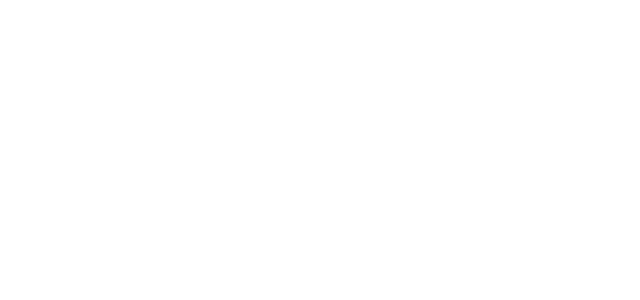
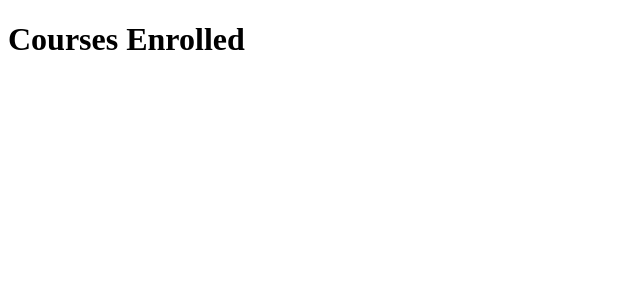
Before and after one commit to Tibro0/smart-learn, a React (Vite) app in the folder frontend/: page /account/courses-enrolled in a window 1280 px wide. Before the commit this address had no page. Shown: the top 300 px of the page, without its empty margins (0-640 px from the left). Built offline with nearby package versions, Linux system fonts and the light colour scheme.

Commit message:
Frontend All Routes Create

```diff
--- a/frontend/src/App.jsx
+++ b/frontend/src/App.jsx
@@ -2,6 +2,13 @@
 import { BrowserRouter, Route, Routes } from "react-router-dom";
 import Home from "./components/pages/Home";
 import Courses from "./components/pages/Courses";
+import Detail from "./components/pages/Detail";
+import Login from "./components/pages/Login";
+import Register from "./components/pages/Register";
+import MyCourses from "./components/pages/account/MyCourses";
+import CoursesEnrolled from "./components/pages/account/CoursesEnrolled";
+import ChangePassword from "./components/pages/account/ChangePassword";
+import WatchCourse from "./components/pages/account/WatchCourse";
 
 function App() {
   return (
@@ -9,6 +16,13 @@
       <Routes>
         <Route path="/" element={<Home />} />
         <Route path="/courses" element={<Courses />} />
+        <Route path='/detail' element={<Detail/>}/>
+        <Route path='/account/login' element={<Login/>}/>
+        <Route path='/account/register' element={<Register/>}/>
+        <Route path='/account/my-courses' element={<MyCourses/>}/>
+        <Route path='/account/courses-enrolled' element={<CoursesEnrolled/>}/>
+        <Route path='/account/watch-course' element={<WatchCourse/>}/>
+        <Route path='/account/change-password' element={<ChangePassword/>}/>
       </Routes>
     </BrowserRouter>
   );
--- /dev/null
+++ b/frontend/src/components/pages/account/CoursesEnrolled.jsx
@@ -0,0 +1,11 @@
+import React from 'react'
+
+const CoursesEnrolled = () => {
+  return (
+    <div>
+      <h1>Courses Enrolled</h1>
+    </div>
+  )
+}
+
+export default CoursesEnrolled
--- a/frontend/src/components/pages/account/MyCourses.jsx
+++ b/frontend/src/components/pages/account/MyCourses.jsx
@@ -3,7 +3,7 @@
 const MyCourses = () => {
   return (
     <div>
-      My Courses
+      <h1>My Courses</h1>
     </div>
   )
 }
```
Also changed, not shown: frontend/src/components/pages/account/WatchCourse.jsx (+4 -4 lines).
